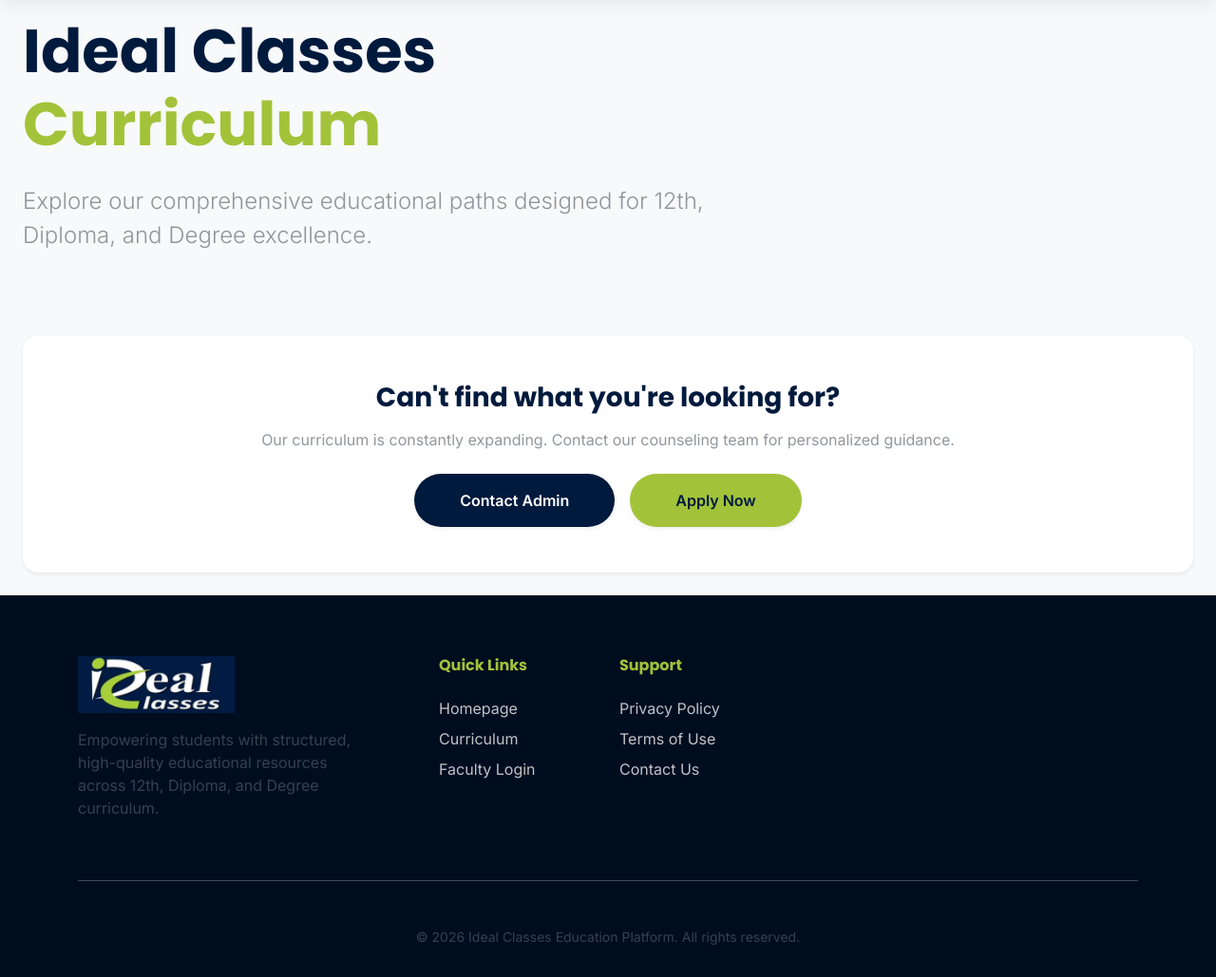
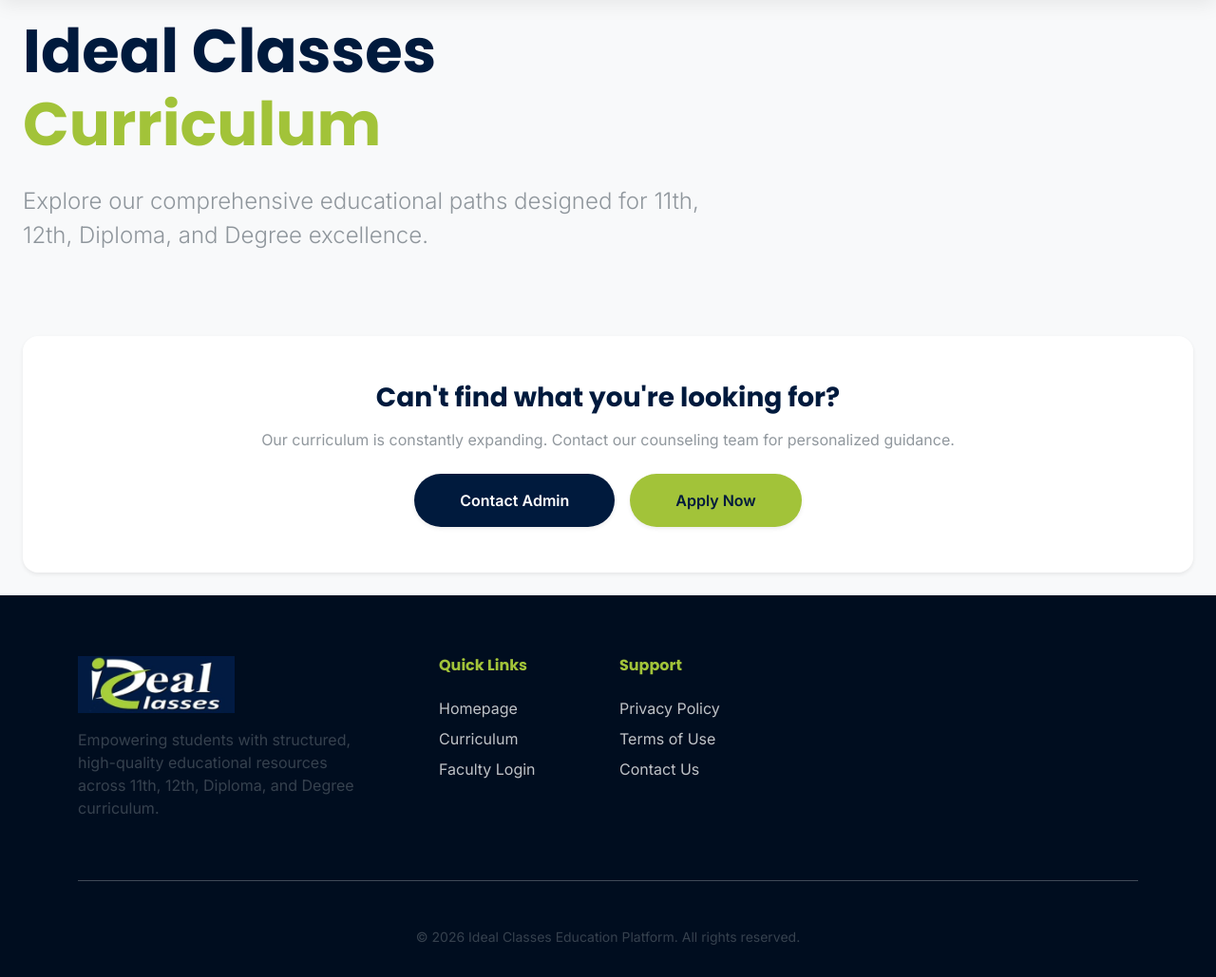
Before and after one commit to thale01/ideal-classes, a Django app: page /curriculum/ in a window 1280 px wide. Shown: the part 80-1109 px from the top of the page at 95% size. Run offline with Django 5.2, Linux system fonts and the light colour scheme; data that the repository does not hold is empty; some libraries are stand-ins or nearby versions.

Commit message:
Update educational streams text to include 11th in hero section, curriculum page, and footer

```diff
--- a/templates/base.html
+++ b/templates/base.html
@@ -556,7 +556,7 @@
                 <div class="row gy-4">
                     <div class="col-lg-4">
                         <img src="{% static 'images/logo.png' %}" alt="Ideal Classes Pen Logo" height="60" class="mb-3" loading="lazy">
-                        <p class="opacity-50 pe-lg-5">Empowering students with structured, high-quality educational resources across 12th, Diploma, and Degree curriculum.</p>
+                        <p class="opacity-50 pe-lg-5">Empowering students with structured, high-quality educational resources across 11th, 12th, Diploma, and Degree curriculum.</p>
                     </div>
                     <div class="col-lg-2 col-md-4">
                         <h6 class="fw-bold mb-4 text-secondary-branded">Quick Links</h6>
--- a/templates/education/curriculum.html
+++ b/templates/education/curriculum.html
@@ -15,7 +15,7 @@
     <div class="row align-items-center mb-5">
         <div class="col-lg-8">
             <h1 class="display-3 fw-bold mb-4">Ideal Classes <span class="text-secondary-branded">Curriculum</span></h1>
-            <p class="lead fs-4 opacity-75 pe-lg-5">Explore our comprehensive educational paths designed for 12th, Diploma, and Degree excellence.</p>
+            <p class="lead fs-4 opacity-75 pe-lg-5">Explore our comprehensive educational paths designed for 11th, 12th, Diploma, and Degree excellence.</p>
         </div>
     </div>
 
--- a/templates/education/index.html
+++ b/templates/education/index.html
@@ -26,7 +26,7 @@
                 <span class="fs-2 fw-medium text-muted">Learn Smarter, Faster.</span>
             </h1>
             <p class="lead fs-4 opacity-75 mb-5 pe-lg-5">
-                Master your curriculum with our branded learning resources. Expertly curated for 12th, Diploma, and
+                Master your curriculum with our branded learning resources. Expertly curated for 11th, 12th, Diploma, and
                 Degree excellence.
             </p>
             <div class="d-flex flex-wrap gap-3 justify-content-center justify-content-lg-start">
```
